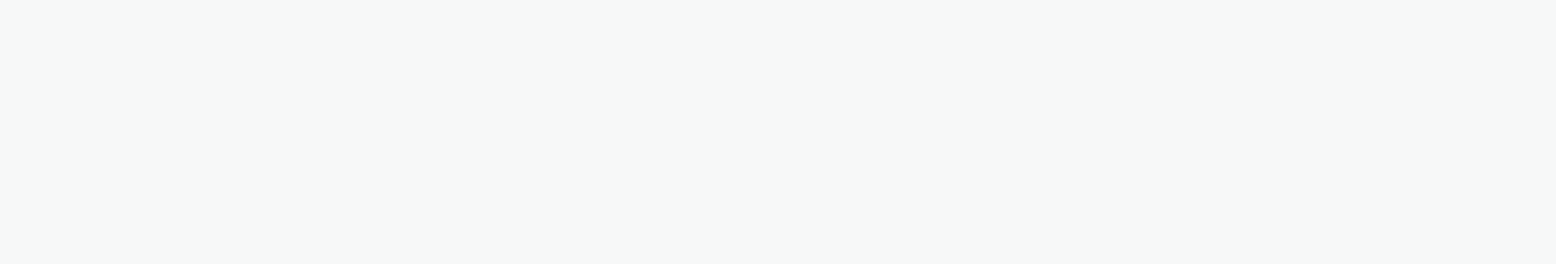
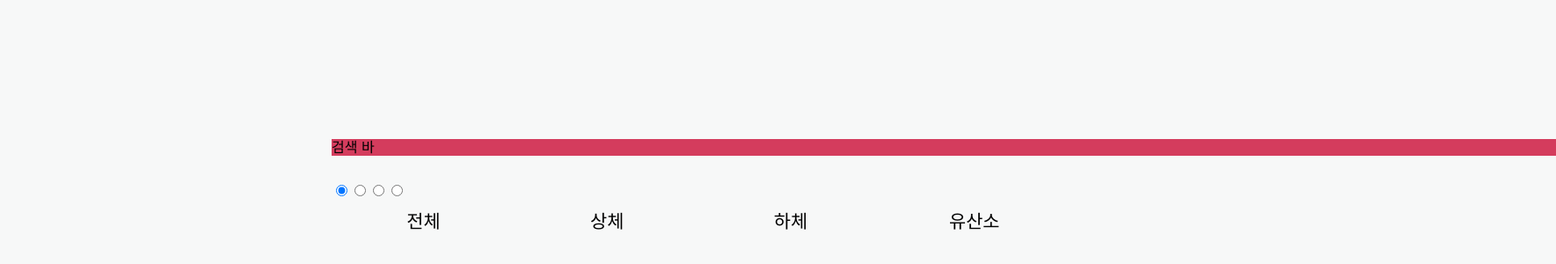
Before and after one commit to Jeong-WonSeok/Salus, a React (Create React App) app in the folder FrontEnd/: page /equipment-list in a window 1280 px wide. Before the commit this address had no page. Shown: the part 42-342 px from the top of the page at 88% size, 1769 px wide, since content can reach past the window. Built offline with nearby package versions, Linux system fonts and the light colour scheme.

Commit message:
WW-feature: Slider Feature

```diff
--- a/FrontEnd/public/index.css
+++ b/FrontEnd/public/index.css
@@ -1,6 +1,5 @@
 :root {
   --linear-blue: linear-gradient(284.21deg, #2E52FF -7.95%, #8DA1FF 138.55%);
-  font-size: 1.48vw;
 }
 html {
   font-family: "Noto Sans KR";
@@ -1757,3 +1756,29 @@ body {
 .d-grid {
   display: grid !important;
 }
+
+
+div .slider {
+  position: absolute;
+  height: 100%;
+  width: 25%;
+  z-index: 0;
+  left: 0;
+  bottom: 0;
+  background: linear-gradient(284.21deg, #92a3fd -7.95%, #9dceff 138.55%);
+  border-radius: 5px;
+  transition: all 0.3s ease;
+}
+
+
+#whole:checked div .slider {
+  left: 25%;
+}
+
+#upper:checked ~ div .slider {
+  left: 50%;
+}
+
+#lower:checked ~ div .slider {
+  left: 75%;
+}
--- a/FrontEnd/src/App.js
+++ b/FrontEnd/src/App.js
@@ -5,6 +5,9 @@ import SignupPage from './pages/SignupPage';
 import CalendarPage from './pages/CalendarPage';
 import FindAccountPage from './pages/FindAccountPage';
 import KioskLoginPage from './pages/KioskLoginPage';
+import RecordPage from './pages/RecordPage';
+import AdminPage from './pages/AdminPage';
+import EquipmentListPage from './pages/EquipmentListPage'
 
 function App() {
   return (
@@ -17,6 +20,9 @@ function App() {
         <Route path="/calendar" element={<CalendarPage />} />
         <Route path="/kiosk" element={<KioskMainPage />} />
         <Route path="/kiosk/login" element={<KioskLoginPage />} />
+        <Route path="/record" element={<RecordPage/>}/>
+        <Route path="/admin" element={<AdminPage/>} />
+        <Route path="/equipment-list" element={<EquipmentListPage/>}/>
       </Routes>
     </div>
   );
--- /dev/null
+++ b/FrontEnd/src/components/Common/MenuTabBar.js
@@ -0,0 +1,92 @@
+import React, { useState } from "react";
+import { Div, CustomDiv } from "./../../styles/web.style";
+import styled from "styled-components";
+import style from "./MenuTabBar.module.css"
+
+const Label = styled.label`
+  display: block;
+  height: 100%;
+  width: 100%;
+  text-align: center;
+  line-height: 50px;
+  cursor: pointer;
+  color: black;
+  font-size: 1.3rem;
+  z-index: 1;
+  position: relative;
+  border-radius: 5px;
+`;
+
+
+const MenuTabBar = () => {
+  const [check, setCheck] = useState("option1");
+
+  const onSelectHandler = ({ target: { value } }) => {
+    setCheck(value);
+  };
+
+  const checkHandler = (val) => {
+    return val === check;
+  };
+
+  return (
+    <Div>
+      <input
+        type="radio"
+        name="slider"
+        id='whole'
+        value="option1"
+        checked={checkHandler("option1")}
+        onChange={onSelectHandler}
+      />
+      <input
+        type="radio"
+        name="slider"
+        id='upper'
+        value="option2"
+        checked={checkHandler("option2")}
+        onChange={onSelectHandler}
+      />
+      <input
+        type="radio"
+        name="slider"
+        id='lower'
+        value="option3"
+        checked={checkHandler("option3")}
+        onChange={onSelectHandler}
+      />
+      <input
+        type="radio"
+        name="slider"
+        id='cardio'
+        value="option4"
+        checked={checkHandler("option4")}
+        onChange={onSelectHandler}
+      />
+      <CustomDiv
+        border-radius="5px"
+        divWidth="60%"
+        divHeight="50px"
+        displayDiv="flex"
+        alignItems="center"
+        positionDiv="relative"
+      >
+        <Label htmlFor="whole" className={`${style.Whole}`}>
+          전체
+        </Label>
+        <Label htmlFor="upper" className={`${style.Upper}`}>
+          상체
+        </Label>
+        <Label htmlFor="lower" className={`${style.Lower}`}>
+          하체
+        </Label>
+        <Label htmlFor="cardio" className={`${style.Cardio}`}>
+          유산소
+        </Label>
+        <Div className={`${style.slider}`}></Div>
+      </CustomDiv>
+    </Div>
+  );
+};
+
+export default MenuTabBar;
--- /dev/null
+++ b/FrontEnd/src/pages/AdminPage.js
@@ -0,0 +1,12 @@
+
+import React from 'react';
+
+const AdminPage = () => {
+  return (
+    <div>
+
+    </div>
+  );
+};
+
+export default AdminPage;
--- /dev/null
+++ b/FrontEnd/src/pages/EquipmentListPage.js
@@ -0,0 +1,27 @@
+import React from "react";
+import { Div, CustomDiv } from "../styles/web.style";
+import MenuTabBar from './../components/Common/MenuTabBar';
+
+const EquipmentListPage = () => {
+
+  return (
+    <Div ml="327px" mt="200px">
+      <CustomDiv
+        borderRadius={10}
+        divWidth="1392px"
+        divHeight="900px"
+        ml="50px"
+        mr="50px"
+      >
+        <Div className="scarlet-200-bg" mb="30px">
+          검색 바
+        </Div>
+        <Div borderRadius="10px 10px 0px 0px">
+          <MenuTabBar/>
+        </Div>
+      </CustomDiv>
+    </Div>
+  );
+};
+
+export default EquipmentListPage;
--- /dev/null
+++ b/FrontEnd/src/pages/RecordPage.js
@@ -0,0 +1,11 @@
+import React from 'react';
+
+const RecordPage = () => {
+  return (
+    <div>
+
+    </div>
+  );
+};
+
+export default RecordPage;
--- /dev/null
+++ b/FrontEnd/src/styles/web.style.js
@@ -0,0 +1,50 @@
+import styled from "styled-components";
+
+export const Div = styled.div`
+  margin-bottom: ${(props) =>
+    props.mb ? props.mb : "0px"};
+  margin-top: ${(props) => (props.mt ? props.mt : "0px")};
+  margin-right: ${(props) =>
+    props.mr ? props.mr : "0px"};
+  margin-left: ${(props) =>
+    props.ml ? props.ml: "0px"};
+  padding-top: ${(props) =>
+    props.pt ? props.pt: "0px"};
+  font-size: ${(props) => (props.fontSize ? props.fontSize : "1rem")};
+  font-weight: ${(props) => (props.fontWeight ? props.fontWeight : 0)};
+  display: ${(props) => (props.displayDiv ? props.displayDiv : "block")};
+  justify-content: ${(props) =>
+    props.justifyContent ? props.justifyContent : "none"};
+  align-items: ${(props) => (props.alignItems ? props.alignItems : "none")};
+  text-align: ${(props) => (props.textAlign ? props.textAlign : "left")};
+  color: ${(props) => (props.fontColor ? props.fontColor : "")};
+  background: ${(props) => (props.bgMain ? props.bgMain : "")};
+  -webkit-background-clip: ${(props) => (props.bgClip ? props.bgClip : "")};
+  -webkit-text-fill-color: ${(props) => (props.bgFill ? props.bgFill : "")};
+  flex-direction: ${(props) =>
+    props.flexDirection ? props.flexDirection : "row"};
+  position: ${(props) => (props.positionDiv ? props.positionDiv : "relative")};
+  border-radius: ${(props) => (props.borderRadius ? props.borderRadius : "")};
+`;
+
+//기본 Div를 상속받아 오버라이딩한 스타일
+export const LogoDiv = styled(Div)`
+  font-family: "Noto Sans";
+  font-style: normal;
+  font-weight: ${(props) => (props.fontWeight ? props.fontWeight : 700)};
+  font-size: ${(props) => (props.fontSize ? props.fontSize : "100px")};
+  line-height: ${(props) => (props.lineHeight ? props.lineHeight : "")};
+  display: flex;
+  align-items: center;
+  text-align: center;
+  letter-spacing: -0.02em;
+  background: linear-gradient(284.21deg, #92a3fd -7.95%, #9dceff 138.55%);
+  -webkit-background-clip: text;
+  -webkit-text-fill-color: transparent;
+  background-clip: text;
+`;
+// 기본 Div를 상속받아 크기를 조절할 수 있는 스타일
+export const CustomDiv = styled(Div)`
+  width: ${(props) => props.divWidth};
+  height: ${(props) => props.divHeight};
+`;
```
Also changed, not shown: FrontEnd/src/components/Common/MenuTabBar.module.css (added).
